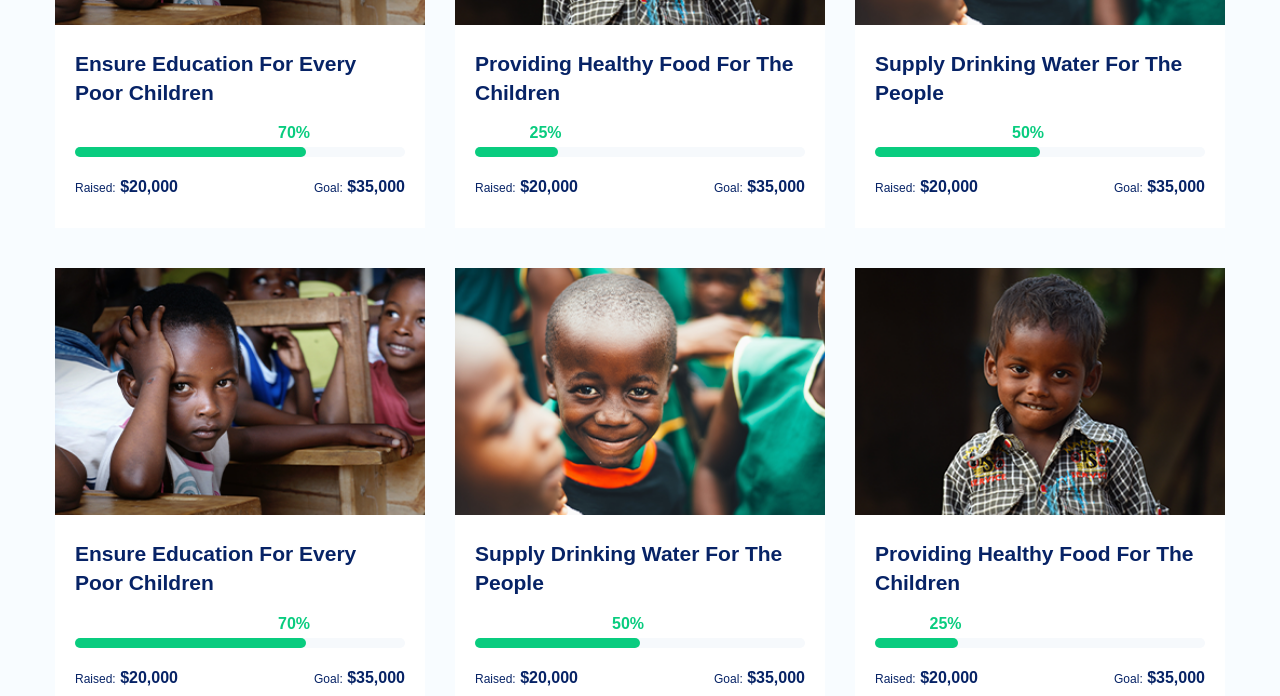
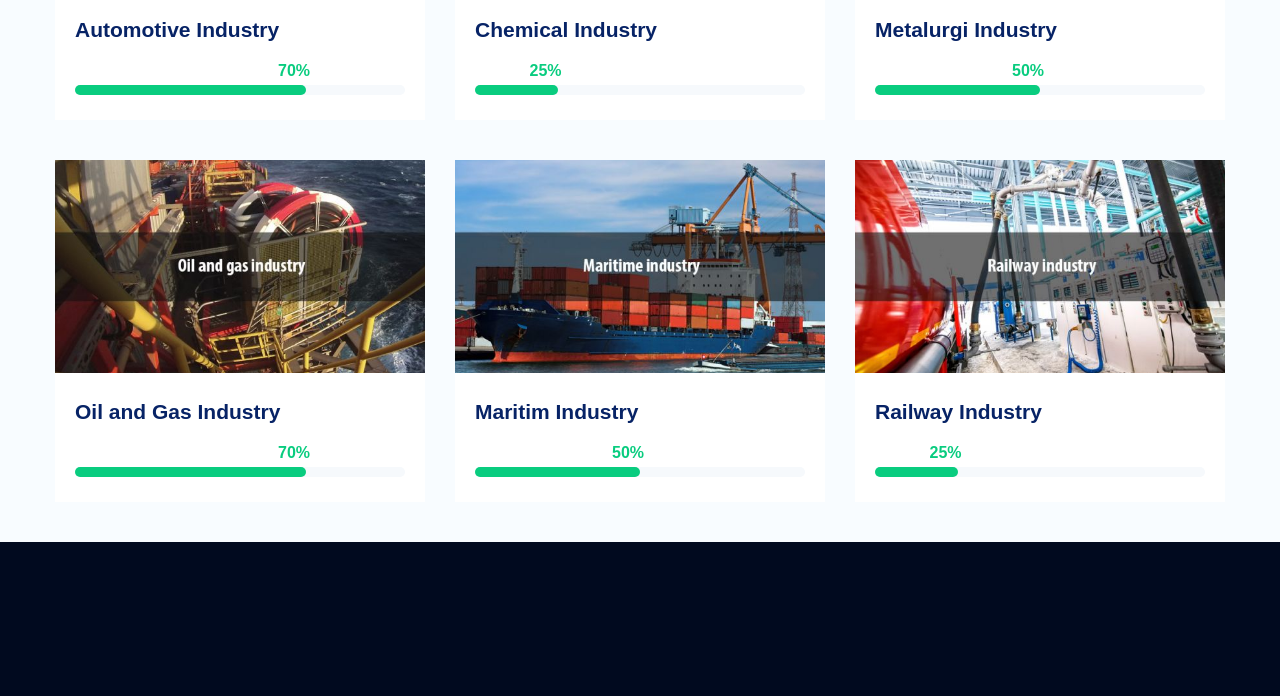
Before and after one commit to taufikid/hartex.github.io, a plain HTML site: page services.html in a window 1280 px wide. Shown: the part 651-1347 px from the top of the page. Drawn offline with Linux system fonts and the light colour scheme.

Commit message:
update services

```diff
--- a/services.html
+++ b/services.html
@@ -161,10 +161,10 @@
                 <div class="col-lg-4 col-md-6 col-sm-6">
                     <div class="single-cases mb-40">
                         <div class="cases-img">
-                            <img src="assets/img/gallery/case1.png" alt="">
+                            <img src="assets/img/elements/automotive.jpg" alt="">
                         </div>
                         <div class="cases-caption">
-                            <h3><a href="#">Ensure Education For Every Poor Children</a></h3>
+                            <h3><a href="#">Automotive Industry</a></h3>
                             <!-- Progress Bar -->
                             <div class="single-skill mb-15">
                                 <div class="bar-progress">
@@ -176,21 +176,17 @@
                                     </div>
                                 </div>
                             </div>
-                            <!-- / progress -->
-                            <div class="prices d-flex justify-content-between">
-                                <p>Raised:<span> $20,000</span></p>
-                                <p>Goal:<span> $35,000</span></p>
-                            </div>
+
                         </div>
                     </div>
                 </div>
                 <div class="col-lg-4 col-md-6 col-sm-6">
                     <div class="single-cases mb-40">
                         <div class="cases-img">
-                            <img src="assets/img/gallery/case2.png" alt="">
+                            <img src="assets/img/elements/chemical.jpg" alt="">
                         </div>
                         <div class="cases-caption">
-                            <h3><a href="#">Providing Healthy Food For The Children</a></h3>
+                            <h3><a href="#">Chemical Industry</a></h3>
                             <!-- Progress Bar -->
                             <div class="single-skill mb-15">
                                 <div class="bar-progress">
@@ -202,21 +198,17 @@
                                     </div>
                                 </div>
                             </div>
-                            <!-- / progress -->
-                            <div class="prices d-flex justify-content-between">
-                                <p>Raised:<span> $20,000</span></p>
-                                <p>Goal:<span> $35,000</span></p>
-                            </div>
+
                         </div>
                     </div>
                 </div>
                 <div class="col-lg-4 col-md-6 col-sm-6">
                     <div class="single-cases mb-40">
                         <div class="cases-img">
-                            <img src="assets/img/gallery/case3.png" alt="">
+                            <img src="assets/img/elements/metalurgi.jpg" alt="">
                         </div>
                         <div class="cases-caption">
-                            <h3><a href="#">Supply Drinking Water For  The People</a></h3>
+                            <h3><a href="#">Metalurgi Industry</a></h3>
                             <!-- Progress Bar -->
                             <div class="single-skill mb-15">
                                 <div class="bar-progress">
@@ -228,21 +220,17 @@
                                     </div>
                                 </div>
                             </div>
-                            <!-- / progress -->
-                            <div class="prices d-flex justify-content-between">
-                                <p>Raised:<span> $20,000</span></p>
-                                <p>Goal:<span> $35,000</span></p>
-                            </div>
+
                         </div>
                     </div>
                 </div>
                 <div class="col-lg-4 col-md-6 col-sm-6">
                     <div class="single-cases mb-40">
                         <div class="cases-img">
-                            <img src="assets/img/gallery/case1.png" alt="">
+                            <img src="assets/img/elements/oilgas.jpg" alt="">
                         </div>
                         <div class="cases-caption">
-                            <h3><a href="#">Ensure Education For Every Poor Children</a></h3>
+                            <h3><a href="#">Oil and Gas Industry</a></h3>
                             <!-- Progress Bar -->
                             <div class="single-skill mb-15">
                                 <div class="bar-progress">
@@ -254,21 +242,17 @@
                                     </div>
                                 </div>
                             </div>
-                            <!-- / progress -->
-                            <div class="prices d-flex justify-content-between">
-                                <p>Raised:<span> $20,000</span></p>
-                                <p>Goal:<span> $35,000</span></p>
-                            </div>
+
                         </div>
                     </div>
                 </div>
                 <div class="col-lg-4 col-md-6 col-sm-6">
                     <div class="single-cases mb-40">
                         <div class="cases-img">
-                            <img src="assets/img/gallery/case3.png" alt="">
+                            <img src="assets/img/elements/maritim.jpg" alt="">
                         </div>
                         <div class="cases-caption">
-                            <h3><a href="#">Supply Drinking Water For  The People</a></h3>
+                            <h3><a href="#">Maritim Industry</a></h3>
                             <!-- Progress Bar -->
                             <div class="single-skill mb-15">
                                 <div class="bar-progress">
@@ -280,21 +264,17 @@
                                     </div>
                                 </div>
                             </div>
-                            <!-- / progress -->
-                            <div class="prices d-flex justify-content-between">
-                                <p>Raised:<span> $20,000</span></p>
-                                <p>Goal:<span> $35,000</span></p>
-                            </div>
+
                         </div>
                     </div>
                 </div>
                 <div class="col-lg-4 col-md-6 col-sm-6">
                     <div class="single-cases mb-40">
                         <div class="cases-img">
-                            <img src="assets/img/gallery/case2.png" alt="">
+                            <img src="assets/img/elements/railway.jpg" alt="">
                         </div>
                         <div class="cases-caption">
-                            <h3><a href="#">Providing Healthy Food For The Children</a></h3>
+                            <h3><a href="#">Railway Industry</a></h3>
                             <!-- Progress Bar -->
                             <div class="single-skill mb-15">
                                 <div class="bar-progress">
@@ -306,11 +286,7 @@
                                     </div>
                                 </div>
                             </div>
-                            <!-- / progress -->
-                            <div class="prices d-flex justify-content-between">
-                                <p>Raised:<span> $20,000</span></p>
-                                <p>Goal:<span> $35,000</span></p>
-                            </div>
+
                         </div>
                     </div>
                 </div>
```
Also changed, not shown: assets/img/elements/automotive.jpg (added), assets/img/elements/chemical.jpg (added), assets/img/elements/maritim.jpg (added), assets/img/elements/metalurgi.jpg (added), assets/img/elements/oilgas.jpg (added), assets/img/elements/railway.jpg (added).
